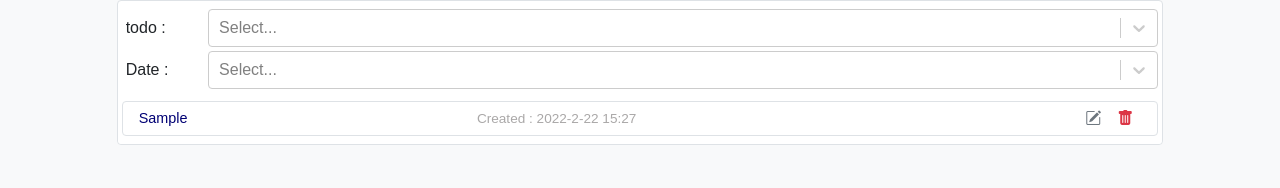
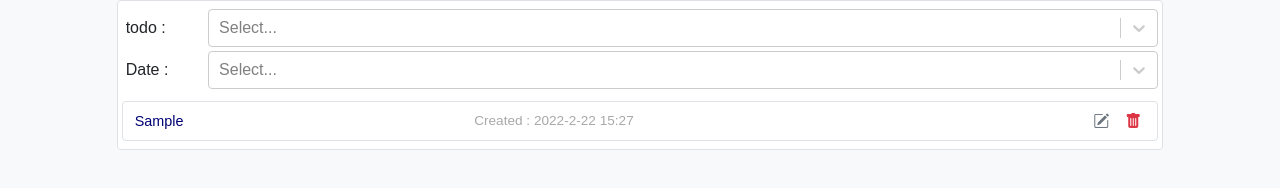
Before and after one commit to YasamanKarimArabgard/ToDoApp-react.js, a React (Create React App) app: page / in a window 1280 px wide. Both pictures are taken after typing "Sample" into the empty fields and a click on the button "+ New". Shown: the part 170-358 px from the top of the page. Built offline with nearby package versions, Linux system fonts and the light colour scheme.

Commit message:
add space

```diff
--- a/src/Components/ToDoList/Todo/Todo.jsx
+++ b/src/Components/ToDoList/Todo/Todo.jsx
@@ -7,9 +7,9 @@ const Todo = ({ todo, onEdit }) => {
     const dispatch = useTodosActions();
 
     return (
-        <li key={todo.id} className={`list-group-item col-12 d-flex justify-content-between align-items-center mb-1 border ${todo.isCompleted ? 'border border-secondary' : ''}`}>
+        <li key={todo.id} className={`list-group-item col-12 d-flex justify-content-between align-items-center mb-1 border p-2${todo.isCompleted ? 'border border-secondary' : ''}`}>
             <div className='col-3'>
-                <p onClick={() => dispatch({ type: 'completeTodo', id: todo.id })} className={`todo-text d-flex flex-wrap overflow-hidden ${todo.isCompleted ? 'text-decoration-line-through text-muted' : ''}`}>{todo.text}</p>
+                <p onClick={() => dispatch({ type: 'completeTodo', id: todo.id })} className={`todo-text d-flex flex-wrap overflow-hidden p-1 ${todo.isCompleted ? 'text-decoration-line-through text-muted' : ''}`}>{todo.text}</p>
             </div>
             <div className='col-6 d-flex flex-column h-100 justify-content-start px-1'>
                 {todo.updated ?
```
